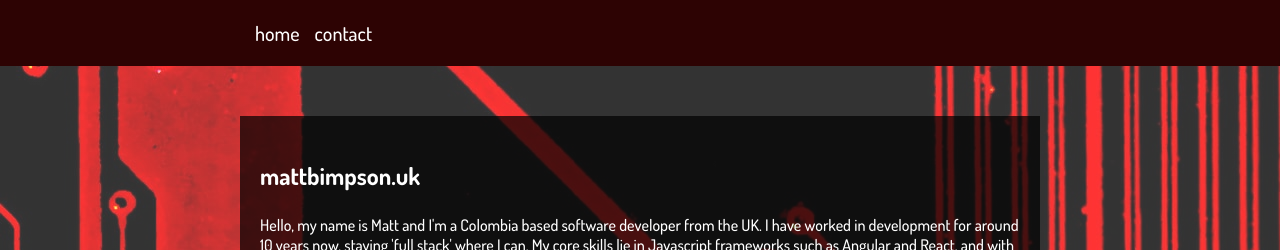
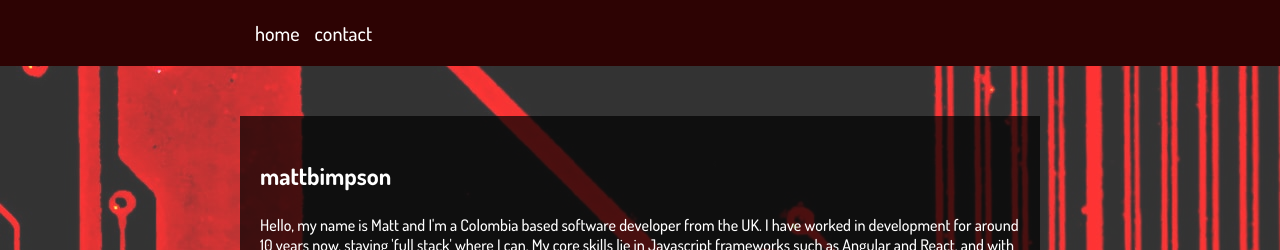
Before and after one commit to mattbimpson/portfolio, a React (Create React App) app: page / in a window 1280 px wide. Shown: the top 250 px of the page. Built offline with nearby package versions, Linux system fonts and the light colour scheme.

Commit message:
title change

```diff
--- a/src/pages/home/Home.tsx
+++ b/src/pages/home/Home.tsx
@@ -26,7 +26,7 @@ const HomePage: React.FC<any> = () => {
   return (
     <>
       <Container>
-        <HeaderText>mattbimpson.uk</HeaderText>
+        <HeaderText>mattbimpson</HeaderText>
         <Text>
           Hello, my name is Matt and I'm a Colombia based software developer from the UK.
           I have worked in development for around 10 years now, staying 'full stack' where I can.
```
